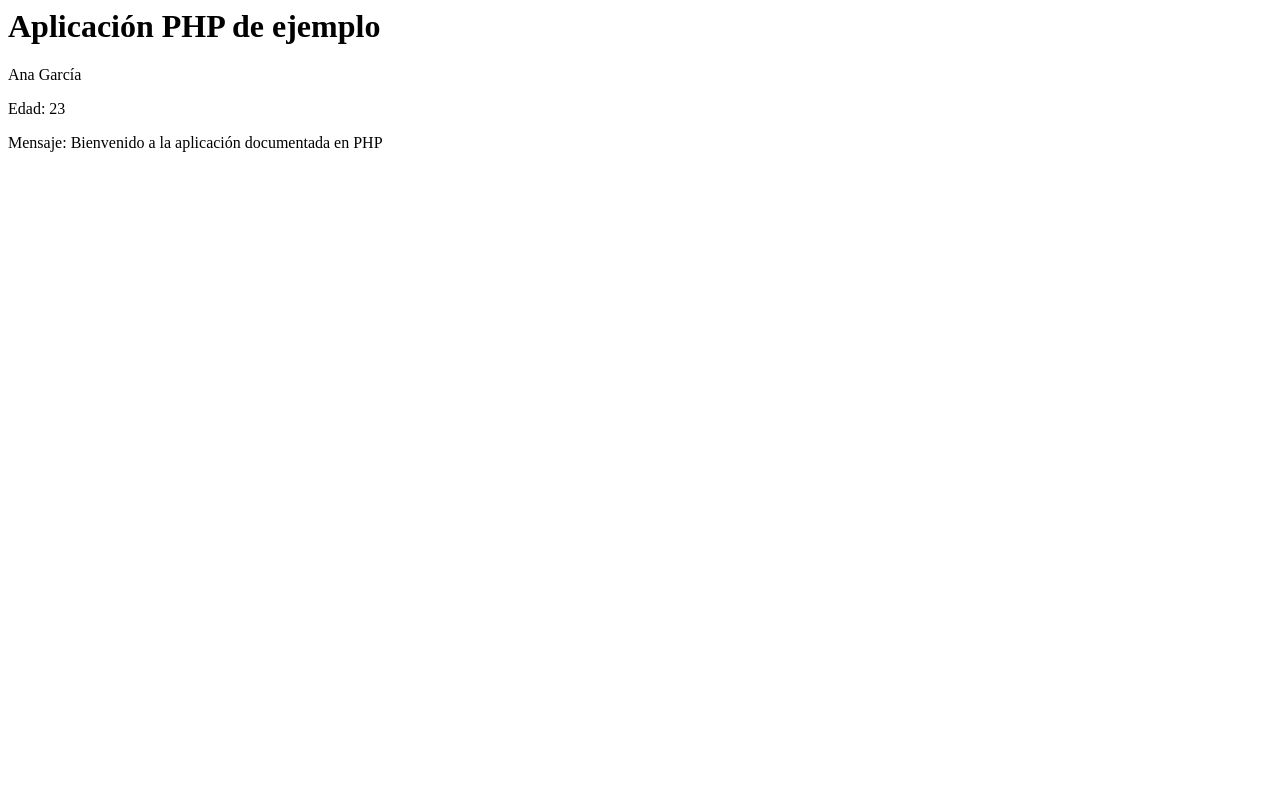
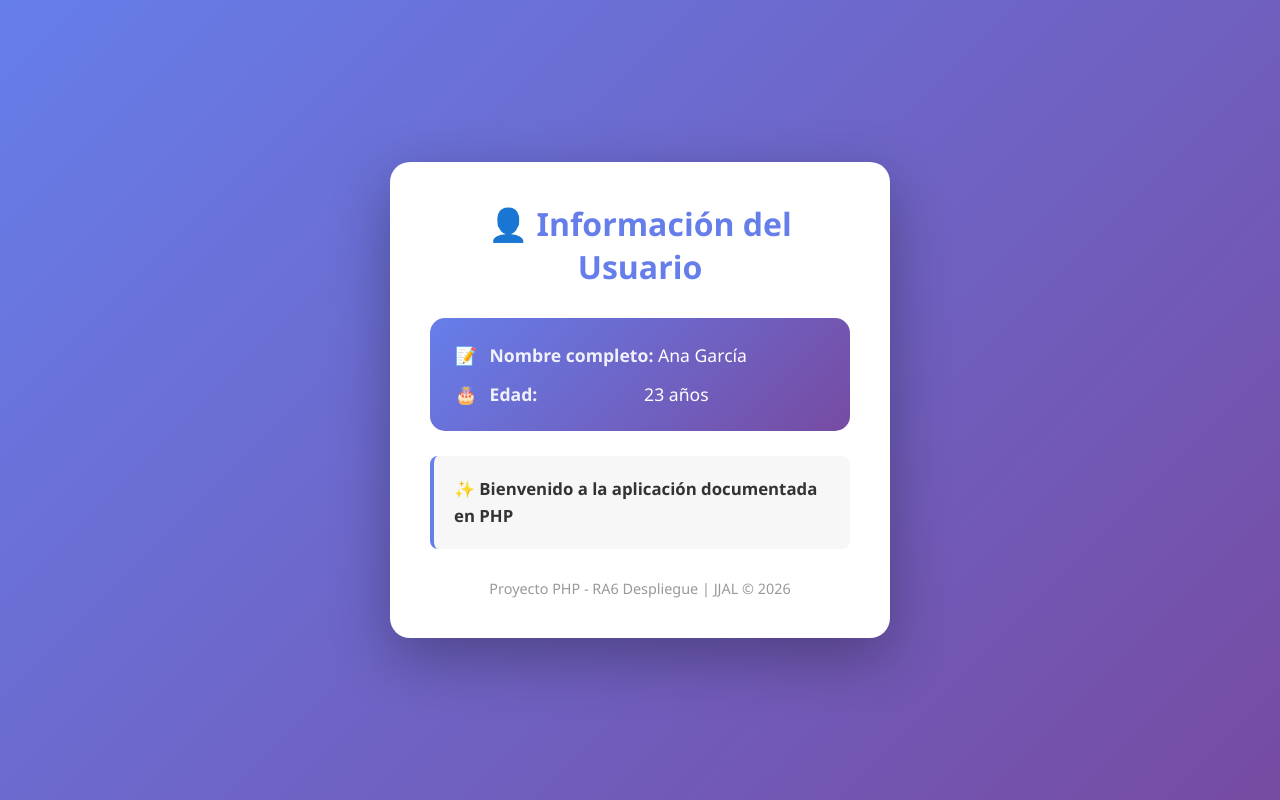
Before and after one commit to Juanjocampus1/Ra6_despliegue, a PHP site: page / in a window 1280 px wide. Run offline with PHP 8.4, Linux system fonts and the light colour scheme.

Commit message:
feat: Rediseño de la página de usuario con nueva estructura HTML y estilos CSS

```diff
--- a/index.php
+++ b/index.php
@@ -12,8 +12,134 @@ require_once 'src/Usuario.php';
 require_once 'src/utilidades.php';
 
 $usuario = new Usuario("Ana", "García", 23);
+?>
+<!DOCTYPE html>
+<html lang="es">
+<head>
+    <meta charset="UTF-8">
+    <meta name="viewport" content="width=device-width, initial-scale=1.0">
+    <title>Proyecto PHP - JJAL</title>
+    <style>
+        * {
+            margin: 0;
+            padding: 0;
+            box-sizing: border-box;
+        }
 
-echo "<h1>Aplicación PHP de ejemplo</h1>";
-echo "<p>" . $usuario->getNombreCompleto() . "</p>";
-echo "<p>Edad: " . $usuario->getEdad() . "</p>";
-echo "<p>Mensaje: " . saludo() . "</p>";
+        body {
+            font-family: 'Segoe UI', Tahoma, Geneva, Verdana, sans-serif;
+            background: linear-gradient(135deg, #667eea 0%, #764ba2 100%);
+            min-height: 100vh;
+            display: flex;
+            justify-content: center;
+            align-items: center;
+            padding: 20px;
+        }
+
+        .container {
+            background: white;
+            border-radius: 20px;
+            box-shadow: 0 20px 60px rgba(0, 0, 0, 0.3);
+            padding: 40px;
+            max-width: 500px;
+            width: 100%;
+            animation: fadeIn 0.5s ease-in;
+        }
+
+        @keyframes fadeIn {
+            from {
+                opacity: 0;
+                transform: translateY(-20px);
+            }
+            to {
+                opacity: 1;
+                transform: translateY(0);
+            }
+        }
+
+        h1 {
+            color: #667eea;
+            margin-bottom: 30px;
+            text-align: center;
+            font-size: 2em;
+            font-weight: 600;
+        }
+
+        .user-card {
+            background: linear-gradient(135deg, #667eea 0%, #764ba2 100%);
+            border-radius: 15px;
+            padding: 25px;
+            margin-bottom: 25px;
+            color: white;
+        }
+
+        .user-info {
+            margin-bottom: 15px;
+            font-size: 1.1em;
+        }
+
+        .user-info:last-child {
+            margin-bottom: 0;
+        }
+
+        .label {
+            font-weight: 600;
+            opacity: 0.9;
+            display: inline-block;
+            min-width: 150px;
+        }
+
+        .value {
+            font-weight: 400;
+        }
+
+        .welcome-message {
+            background: #f7f7f7;
+            border-left: 4px solid #667eea;
+            padding: 20px;
+            border-radius: 8px;
+            color: #333;
+            font-size: 1.05em;
+            line-height: 1.6;
+        }
+
+        .footer {
+            text-align: center;
+            margin-top: 30px;
+            color: #999;
+            font-size: 0.9em;
+        }
+
+        .icon {
+            display: inline-block;
+            margin-right: 8px;
+        }
+    </style>
+</head>
+<body>
+    <div class="container">
+        <h1>👤 Información del Usuario</h1>
+
+        <div class="user-card">
+            <div class="user-info">
+                <span class="icon">📝</span>
+                <span class="label">Nombre completo:</span>
+                <span class="value"><?php echo $usuario->getNombreCompleto(); ?></span>
+            </div>
+            <div class="user-info">
+                <span class="icon">🎂</span>
+                <span class="label">Edad:</span>
+                <span class="value"><?php echo $usuario->getEdad(); ?> años</span>
+            </div>
+        </div>
+
+        <div class="welcome-message">
+            <strong>✨ <?php echo saludo(); ?></strong>
+        </div>
+
+        <div class="footer">
+            <p>Proyecto PHP - RA6 Despliegue | JJAL © 2026</p>
+        </div>
+    </div>
+</body>
+</html>
```
